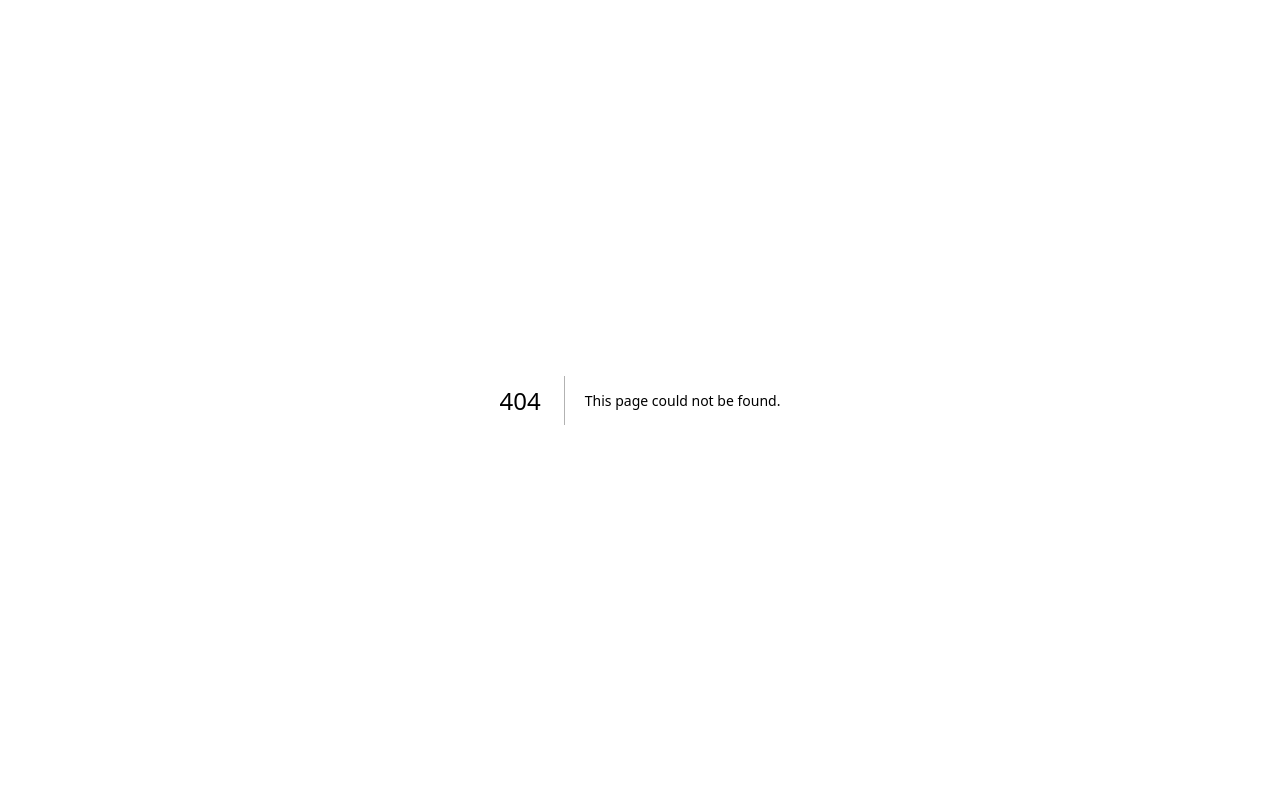
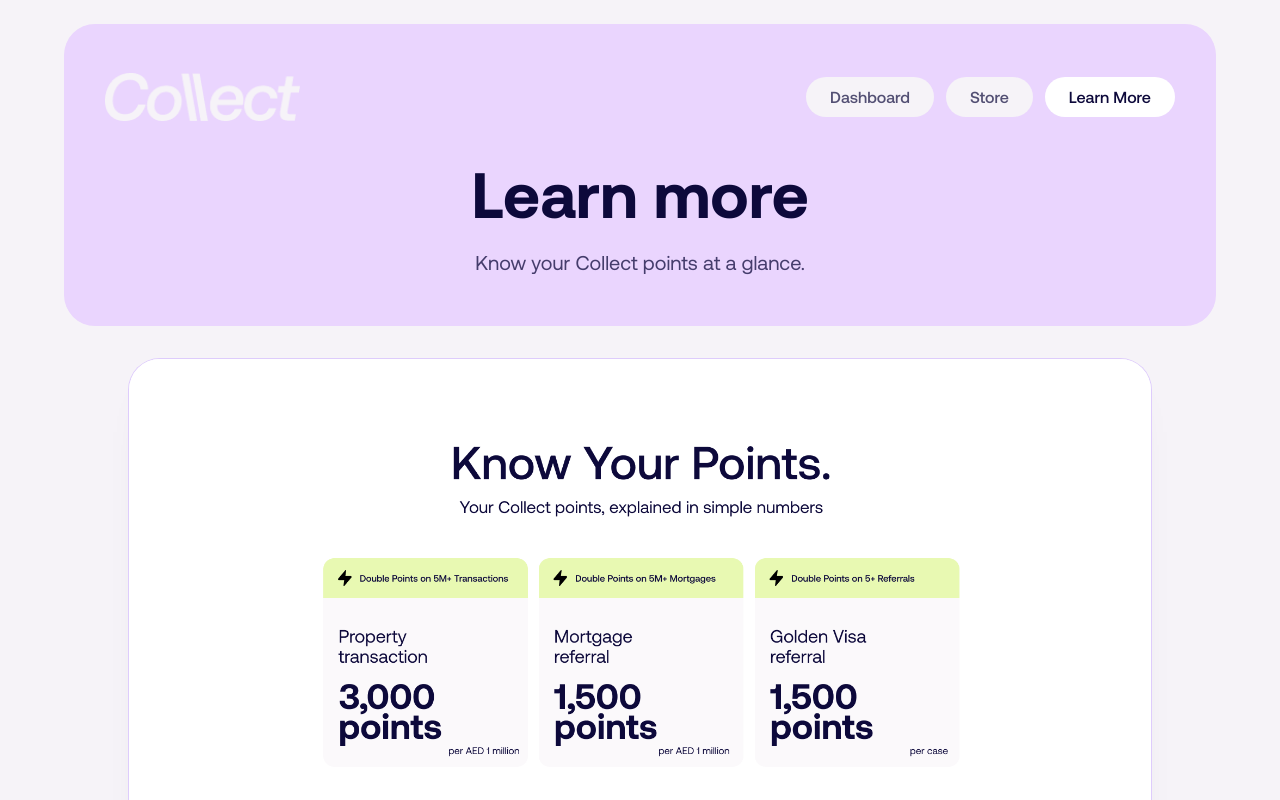
Before and after one commit to juanprypc/prypco_dashboard, a Next.js app: page /learn-more in a window 1280 px wide. Before the commit this address had no page. Shown: the top 800 px of the page. Built offline with nearby package versions, Linux system fonts and the light colour scheme.

Commit message:
Add Learn More page and shared navigation tabs

```diff
--- a/app/dashboard/page.tsx
+++ b/app/dashboard/page.tsx
@@ -62,6 +62,13 @@ export default async function Dashboard({
     return `/dashboard?${params.toString()}`;
   })();
 
+  const learnHref = (() => {
+    const params = new URLSearchParams(baseParams);
+    params.delete('view');
+    const qs = params.toString();
+    return qs ? `/learn-more?${qs}` : '/learn-more';
+  })();
+
   const identifierLabel = agentId || agentCode || '—';
 
   return (
@@ -76,6 +83,7 @@ export default async function Dashboard({
         pointsPerAed={pointsPerAed}
         ledgerHref={ledgerHref}
         catalogueHref={catalogueHref}
+        learnHref={learnHref}
         baseQuery={baseQuery}
       />
     </div>
--- /dev/null
+++ b/app/learn-more/page.tsx
@@ -0,0 +1,79 @@
+import Image from 'next/image';
+import { NavigationTabs } from '@/components/NavigationTabs';
+import LearnMoreGraphic from '@/image_assets/Frame 1.png';
+
+export default async function LearnMorePage({
+  searchParams,
+}: {
+  searchParams: Promise<Record<string, string | string[]>>;
+}) {
+  const sp = await searchParams;
+  const agentParam = sp?.agent;
+  const agentCodeParam = sp?.agentCode;
+  const rawAgentId = Array.isArray(agentParam) ? agentParam[0] : agentParam;
+  const rawAgentCode = Array.isArray(agentCodeParam) ? agentCodeParam[0] : agentCodeParam;
+
+  const looksLikeRecordId = (value?: string | null) => Boolean(value && value.startsWith('rec'));
+
+  const agentId = looksLikeRecordId(rawAgentId) ? rawAgentId : undefined;
+  const agentCode = rawAgentCode ?? (looksLikeRecordId(rawAgentId) ? undefined : rawAgentId);
+
+  const baseParams = new URLSearchParams();
+  if (agentId) baseParams.set('agent', agentId);
+  if (agentCode) baseParams.set('agentCode', agentCode);
+
+  const dashboardHref = (() => {
+    const params = new URLSearchParams(baseParams);
+    params.delete('view');
+    const qs = params.toString();
+    return qs ? `/dashboard?${qs}` : '/dashboard';
+  })();
+
+  const storeHref = (() => {
+    const params = new URLSearchParams(baseParams);
+    params.set('view', 'catalogue');
+    return `/dashboard?${params.toString()}`;
+  })();
+
+  const learnHref = (() => {
+    const params = new URLSearchParams(baseParams);
+    const qs = params.toString();
+    return qs ? `/learn-more?${qs}` : '/learn-more';
+  })();
+
+  return (
+    <div className="mx-auto w-full max-w-[1200px] space-y-8 px-4 pb-12 pt-6 sm:px-6">
+      <header className="rounded-[31px] border border-transparent bg-[var(--color-hero)] px-4 py-6 text-[var(--color-outer-space)] sm:px-10 sm:py-12">
+        <div className="flex flex-wrap items-center justify-between gap-4">
+          <Image src="/logo.png" alt="Collect" width={195} height={48} priority />
+          <NavigationTabs
+            activeTab="learn"
+            dashboardHref={dashboardHref}
+            storeHref={storeHref}
+            learnHref={learnHref}
+          />
+        </div>
+
+        <div className="mt-8 space-y-4 text-center">
+          <h1 className="text-[26px] font-semibold leading-tight sm:text-[56px] lg:text-[64px]">Learn more</h1>
+          <p className="mx-auto max-w-2xl text-sm leading-snug text-[var(--color-outer-space)]/75 sm:text-xl">
+            Know your Collect points at a glance.
+          </p>
+        </div>
+      </header>
+
+      <section className="view-transition">
+        <div className="relative mx-auto w-full max-w-5xl overflow-hidden rounded-[32px] border border-[#d1b7fb]/70 bg-white shadow-[0_18px_45px_-40px_rgba(13,9,59,0.35)]">
+          <Image
+            src={LearnMoreGraphic}
+            alt="Collect points reference graphic"
+            className="h-auto w-full"
+            placeholder="blur"
+            sizes="(max-width: 768px) 90vw, (max-width: 1200px) 80vw, 1024px"
+            priority
+          />
+        </div>
+      </section>
+    </div>
+  );
+}
--- a/components/DashboardClient.tsx
+++ b/components/DashboardClient.tsx
@@ -11,6 +11,7 @@ import { CatalogueGrid, type CatalogueDisplayItem } from './CatalogueGrid';
 import { BuyPointsButton } from './BuyPointsButton';
 import { TopupBanner } from './TopupBanner';
 import { LoadingOverlay } from './LoadingOverlay';
+import { NavigationTabs } from './NavigationTabs';
 
 type Props = {
   agentId?: string;
@@ -22,6 +23,7 @@ type Props = {
   pointsPerAed: number;
   ledgerHref: string;
   catalogueHref: string;
+  learnHref: string;
   baseQuery: string;
 };
 
@@ -87,6 +89,7 @@ export function DashboardClient({
   pointsPerAed,
   ledgerHref,
   catalogueHref,
+  learnHref,
   baseQuery,
 }: Props) {
   const [rows, setRows] = useState<PublicLoyaltyRow[] | null>(null);
@@ -106,6 +109,7 @@ export function DashboardClient({
   const [redeemMessage, setRedeemMessage] = useState<string | null>(null);
   const currentMonthName = new Intl.DateTimeFormat('en-US', { month: 'long' }).format(new Date());
   const isMountedRef = useRef(true);
+  const currentTab: 'dashboard' | 'store' = activeView === 'catalogue' ? 'store' : 'dashboard';
 
   const identifierParams = useMemo(() => {
     const params = new URLSearchParams(baseQuery);
@@ -314,28 +318,12 @@ export function DashboardClient({
         <div className="relative z-10 flex flex-col gap-8">
           <div className="flex flex-wrap items-center justify-between gap-4">
             <Image src="/logo.png" alt="Collect" width={195} height={48} priority />
-            <div className="flex gap-2 sm:gap-3">
-              <button
-                onClick={() => router.push(ledgerHref)}
-                className={`cursor-pointer rounded-full px-4 py-2 text-xs font-medium transition sm:px-6 sm:text-base ${
-                  activeView === 'loyalty'
-                    ? 'bg-white text-[var(--color-outer-space)] shadow-[0_12px_35px_-22px_rgba(13,9,59,0.6)]'
-                    : 'bg-[var(--color-panel)] text-[var(--color-outer-space)]/70 hover:text-[var(--color-outer-space)]'
-                }`}
-              >
-                Dashboard
-              </button>
-              <button
-                onClick={() => router.push(catalogueHref)}
-                className={`cursor-pointer rounded-full px-4 py-2 text-xs font-medium transition sm:px-6 sm:text-base ${
-                  activeView === 'catalogue'
-                    ? 'bg-white text-[var(--color-outer-space)] shadow-[0_12px_35px_-22px_rgba(13,9,59,0.6)]'
-                    : 'bg-[var(--color-panel)] text-[var(--color-outer-space)]/70 hover:text-[var(--color-outer-space)]'
-                }`}
-              >
-                Store
-              </button>
-            </div>
+            <NavigationTabs
+              activeTab={currentTab}
+              dashboardHref={ledgerHref}
+              storeHref={catalogueHref}
+              learnHref={learnHref}
+            />
           </div>
 
           <div className="space-y-4 text-center">
--- /dev/null
+++ b/components/NavigationTabs.tsx
@@ -0,0 +1,41 @@
+'use client';
+
+import Link from 'next/link';
+
+type Tab = 'dashboard' | 'store' | 'learn';
+
+type Props = {
+  activeTab: Tab;
+  dashboardHref: string;
+  storeHref: string;
+  learnHref: string;
+};
+
+const baseClass =
+  'inline-flex items-center justify-center rounded-full px-4 py-2 text-xs font-medium transition sm:px-6 sm:text-base';
+const activeClass =
+  'bg-white text-[var(--color-outer-space)] shadow-[0_12px_35px_-22px_rgba(13,9,59,0.6)]';
+const inactiveClass =
+  'bg-[var(--color-panel)] text-[var(--color-outer-space)]/70 hover:text-[var(--color-outer-space)]';
+
+export function NavigationTabs({ activeTab, dashboardHref, storeHref, learnHref }: Props) {
+  const tabs: Array<{ key: Tab; label: string; href: string }> = [
+    { key: 'dashboard', label: 'Dashboard', href: dashboardHref },
+    { key: 'store', label: 'Store', href: storeHref },
+    { key: 'learn', label: 'Learn More', href: learnHref },
+  ];
+
+  return (
+    <nav aria-label="Primary" className="flex gap-2 sm:gap-3">
+      {tabs.map((tab) => (
+        <Link
+          key={tab.key}
+          href={tab.href}
+          className={`${baseClass} ${tab.key === activeTab ? activeClass : inactiveClass}`}
+        >
+          {tab.label}
+        </Link>
+      ))}
+    </nav>
+  );
+}
```
Also changed, not shown: image_assets/Frame 1.png (added).
